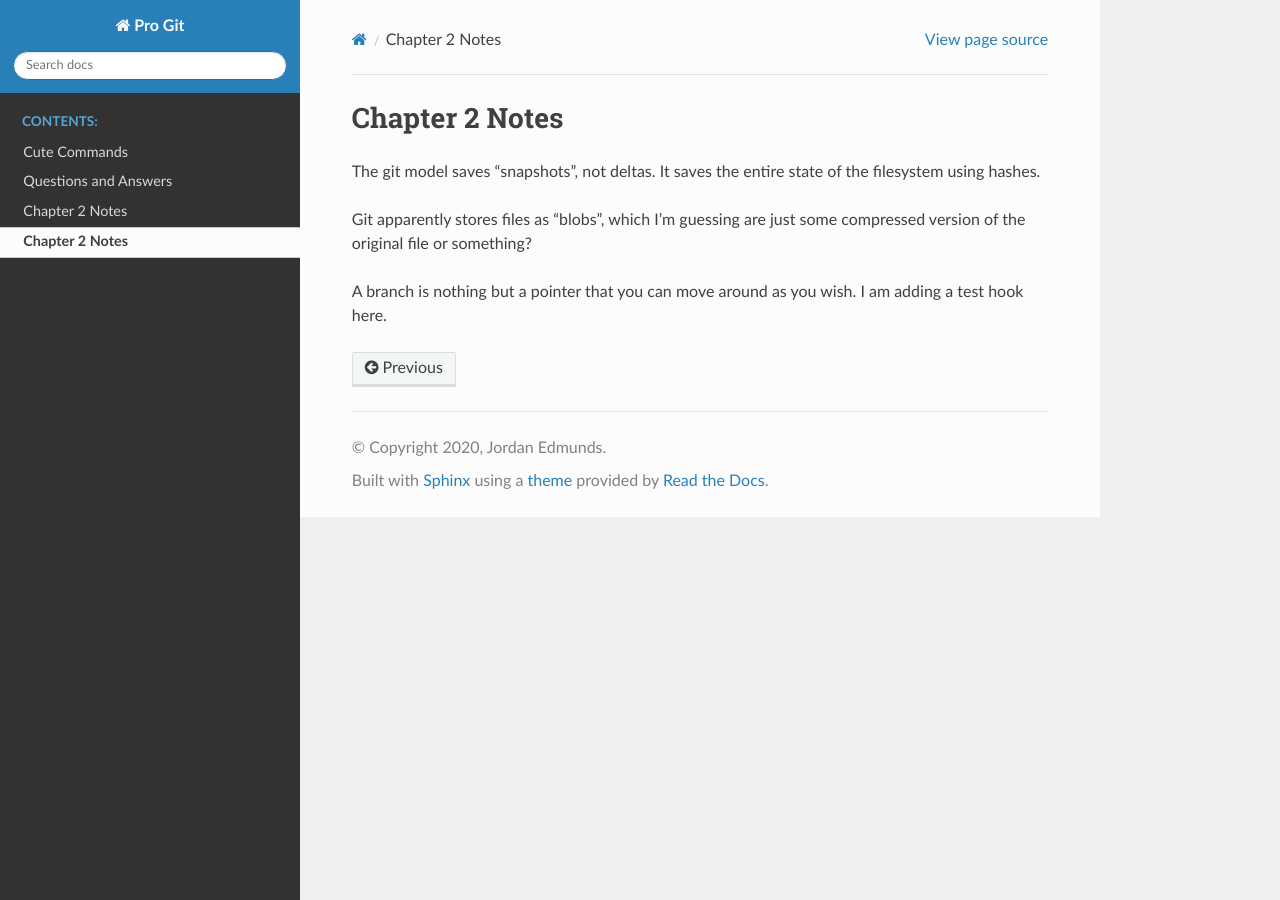
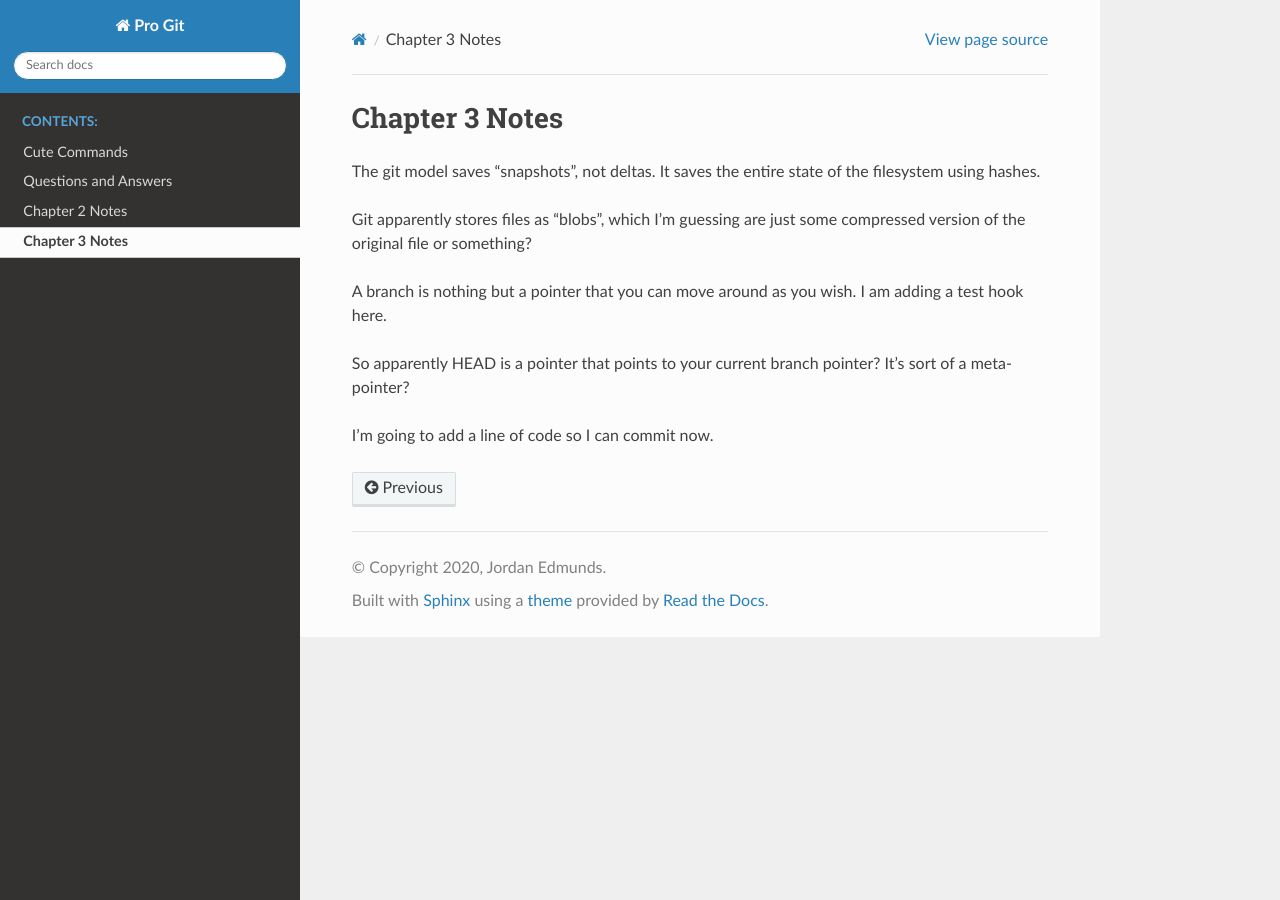
Before and after one commit to edmundsj/gitNotes, a Sphinx documentation site: the page built from docs/notes_chapter3.rst, in a window 1280 px wide. Built offline with Sphinx 7.4.7 and the Read the Docs theme 2.0.0, drawn with Linux system fonts in a browser that asks for light colours.

Commit message:
a silly commit I'm not going to use

```diff
--- a/docs/notes_chapter3.rst
+++ b/docs/notes_chapter3.rst
@@ -1,7 +1,11 @@
-Chapter 2 Notes
+Chapter 3 Notes
 ==================
 The git model saves "snapshots", not deltas. It saves the entire state of the filesystem using hashes.
 
 Git apparently stores files as "blobs", which I'm guessing are just some compressed version of the original file or something?
 
 A branch is nothing but a pointer that you can move around as you wish. I am adding a test hook here.
+
+So apparently HEAD is a pointer that points to your current branch pointer? It's sort of a meta-pointer?
+
+I'm going to add a line of code so I can commit now.
```
